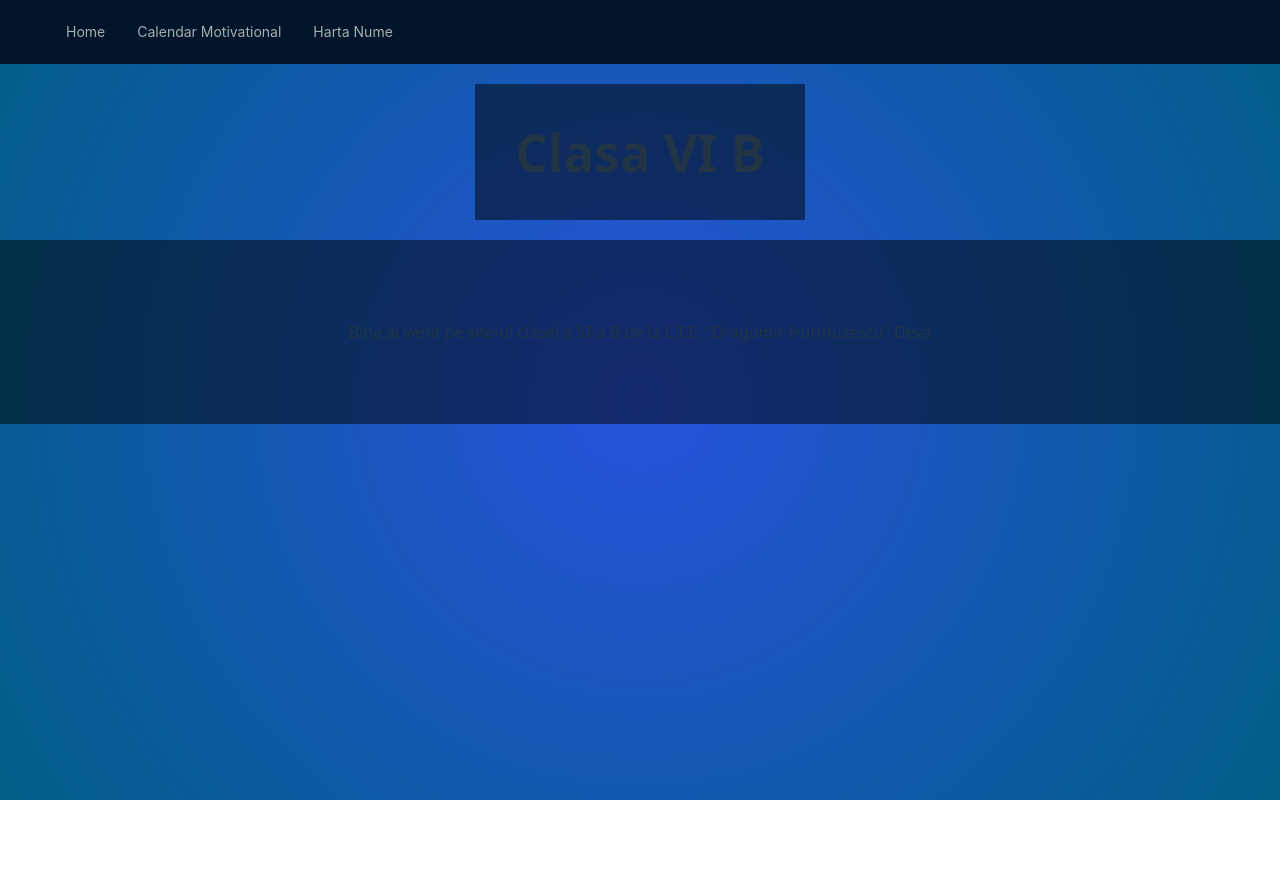
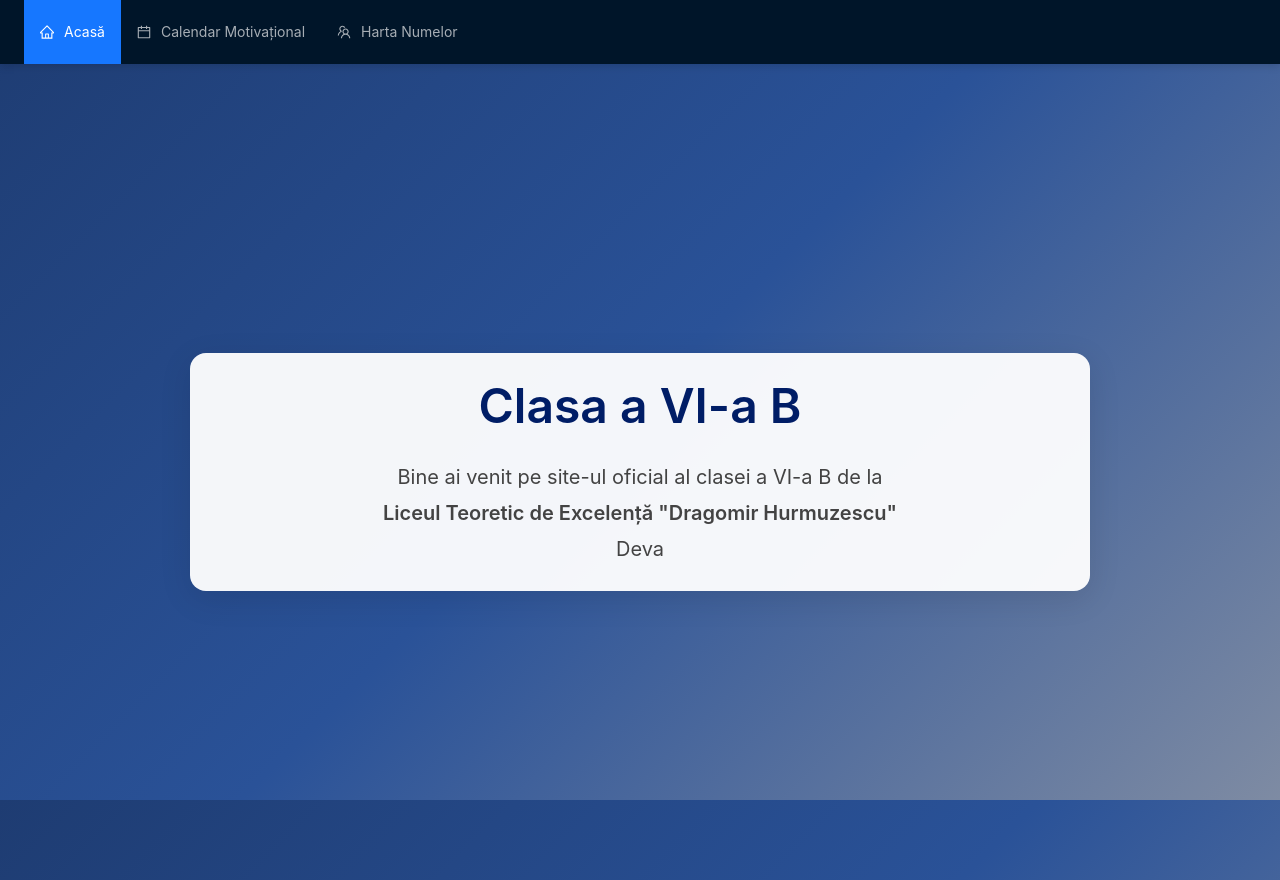
Before and after one commit to ironcracker/site-scoala, a React (Vite) app: page / in a window 1280 px wide. Before the commit the page ends 800 px from the top, so only its background shows below. Built offline with nearby package versions, Linux system fonts and the light colour scheme.

Commit message:
Improve UI

```diff
--- a/index.html
+++ b/index.html
@@ -1,10 +1,11 @@
 <!doctype html>
-<html lang="en">
+<html lang="ro">
   <head>
     <meta charset="UTF-8" />
     <link rel="icon" type="image/svg+xml" href="/vite.svg" />
     <meta name="viewport" content="width=device-width, initial-scale=1.0" />
-    <title>site scoala</title>
+    <meta name="description" content="Site oficial al clasei a VI-a B - L.T.E. Dragomir Hurmuzescu Deva" />
+    <title>Clasa VI B - L.T.E. Dragomir Hurmuzescu Deva</title>
   </head>
   <body>
     <div id="root"></div>
--- a/src/App.tsx
+++ b/src/App.tsx
@@ -1,4 +1,3 @@
-
 import { useState } from 'react';
 import TopMenu from './components/TopMenu';
 import Galerie from './components/Galerie';
@@ -6,30 +5,32 @@
 import Home from './components/Home';
 import Map from './components/Map';
 
-  const RenderPage = ({current}:{current:string}) =>
-  {
-    switch(current)
-    {
+const RenderPage = ({ current }: { current: string }) => {
+    switch (current) {
         case 'home':
-        return <Home/>;
+            return <Home />;
         case 'gallery':
-        return <Galerie/>;
+            return <Galerie />;
         case 'map':
-        return <Map/>;
+            return <Map />;
         default:
-        return <Empty/>;
+            return <Empty />;
     }
-  }
+};
 
 function App() {
     const [current, setCurrent] = useState('home');
 
     return (
-    <div style={{height: '100vh', width: '100vw'}}>
-    <TopMenu setCurrent={setCurrent}/>
-    <RenderPage current={current}/>
+        <div style={{
+            minHeight: '100vh',
+            width: '100vw',
+            overflow: 'auto'
+        }}>
+            <TopMenu setCurrent={setCurrent} />
+            <RenderPage current={current} />
         </div>
-  )
+    );
 }
 
-export default App
+export default App;
--- a/src/components/Home.tsx
+++ b/src/components/Home.tsx
@@ -1,14 +1,56 @@
-import { Flex } from "antd";
+import { Flex, Card, Typography } from "antd";
 
-const Home = () =>{
+const { Title, Paragraph } = Typography;
+
+const Home = () => {
     return (
-        <>
-        <Flex align="center" justify='center'>
-        <h1 style={{backgroundColor:'rgba(0,0,0,.5)', margin:'20px', padding:'40px'}}>Clasa VI B</h1>
+        <Flex
+            align="center"
+            justify="center"
+            style={{
+                minHeight: 'calc(100vh - 64px)',
+                padding: '40px 20px'
+            }}
+        >
+            <Card
+                style={{
+                    maxWidth: '900px',
+                    width: '100%',
+                    backgroundColor: 'rgba(255, 255, 255, 0.95)',
+                    borderRadius: '16px',
+                    boxShadow: '0 8px 32px rgba(0, 0, 0, 0.1)',
+                }}
+                bordered={false}
+            >
+                <Flex vertical align="center" gap="large">
+                    <Title
+                        level={1}
+                        style={{
+                            margin: 0,
+                            textAlign: 'center',
+                            color: '#001d66',
+                            fontSize: '3rem'
+                        }}
+                    >
+                        Clasa a VI-a B
+                    </Title>
+                    <Paragraph
+                        style={{
+                            fontSize: '1.25rem',
+                            textAlign: 'center',
+                            color: '#434343',
+                            lineHeight: '1.8',
+                            margin: 0
+                        }}
+                    >
+                        Bine ai venit pe site-ul oficial al clasei a VI-a B de la<br />
+                        <strong>Liceul Teoretic de Excelență "Dragomir Hurmuzescu"</strong><br />
+                        Deva
+                    </Paragraph>
+                </Flex>
+            </Card>
         </Flex>
-        <Flex align="center" justify='center' style={{backgroundColor:'rgba(0,0,0,.5)', width:'100vw'}}>
-        <p style={{ margin:'0px', padding:'80px'}}>Bine ai venit pe site-ul clasei a VI-a B de la L.T.E. "Dragomir Hurmuzescu" Deva</p>
-        </Flex>
-        </>
-) }
+    );
+};
+
 export default Home;
--- a/src/components/Map.tsx
+++ b/src/components/Map.tsx
@@ -1,43 +1,76 @@
-import { Flex } from "antd";
+import { Flex, Card, Typography } from "antd";
 import '../helpers/styles.css';
-const Map = () =>{
+
+const { Title, Text } = Typography;
+
+const StudentCard = ({ name, qualities }: { name: string; qualities: string[] }) => (
+    <Card
+        style={{
+            minWidth: '280px',
+            backgroundColor: 'rgba(255, 255, 255, 0.95)',
+            borderRadius: '12px',
+            boxShadow: '0 4px 16px rgba(0, 0, 0, 0.1)',
+            transition: 'transform 0.3s ease, box-shadow 0.3s ease',
+        }}
+        hoverable
+        bordered={false}
+    >
+        <Flex vertical gap="middle">
+            <Title level={3} style={{ margin: 0, color: '#001d66', textAlign: 'center' }}>
+                {name}
+            </Title>
+            <Flex vertical gap="small">
+                {qualities.map((quality, index) => (
+                    <Text key={index} className="nameMap" style={{ fontSize: '1rem', color: '#595959' }}>
+                        {quality}
+                    </Text>
+                ))}
+            </Flex>
+        </Flex>
+    </Card>
+);
+
+const Map = () => {
+    const students = [
+        {
+            name: "Marius L.",
+            qualities: ["Modestie", "Ambitie", "Respect", "Inteligenta", "Umor", "Sinceritate"]
+        },
+        {
+            name: "Andrei K.",
+            qualities: ["Altruism", "Noblete", "Determinare", "Respect", "Entuziasm", "Inteligenta"]
+        },
+        {
+            name: "Andreea C.",
+            qualities: ["Acceptare", "Nadejde", "Daruire", "Rabdare", "Empatie", "Echilibru", "Ambitie"]
+        },
+    ];
+
     return (
-        <>
-         <Flex align="center" justify='center'>
-         <h1 style={{ margin:'20px', padding:'40px'}}>Codul numelor a clasei</h1>
-         </Flex>
-         <div style={{ backgroundColor: 'rgba(0,0,0,.5)', padding: '20px' }}>
-            <Flex vertical={false} gap={"large"} wrap>
-            <Flex vertical>
-                <p style={{fontSize:'35px'}}> Marius L.</p>
-                <p className='nameMap'>Modestie</p>
-                <p className='nameMap'>Ambitie</p>
-                <p className='nameMap'>Respect</p>
-                <p className='nameMap'>Inteligenta</p>
-                <p className='nameMap'>Umor</p>
-                <p className='nameMap'>Sinceritate</p>
+        <Flex vertical align="center" style={{ padding: '40px 20px', minHeight: 'calc(100vh - 64px)' }}>
+            <Title
+                level={1}
+                style={{
+                    color: 'white',
+                    textAlign: 'center',
+                    marginBottom: '40px',
+                    textShadow: '2px 2px 4px rgba(0, 0, 0, 0.3)'
+                }}
+            >
+                Codul Numelor Clasei
+            </Title>
+            <Flex
+                gap="large"
+                wrap
+                justify="center"
+                style={{ maxWidth: '1200px', width: '100%' }}
+            >
+                {students.map((student, index) => (
+                    <StudentCard key={index} name={student.name} qualities={student.qualities} />
+                ))}
             </Flex>
-            <Flex vertical>
-                <p style={{fontSize:'35px'}}> Andrei K.</p>
-                <p className='nameMap'>Altruism</p>
-                <p className='nameMap'>Noblete</p>
-                <p className='nameMap'>Determinare</p>
-                <p className='nameMap'>Respect</p>
-                <p className='nameMap'>Entuziasm</p>
-                <p className='nameMap'>Inteligenta</p>
-            </Flex>
-            <Flex vertical>
-                <p style={{fontSize:'35px'}}> Andreea C.</p>
-                <p className='nameMap'>Acceptare</p>
-                <p className='nameMap'>Nadejde</p>
-                <p className='nameMap'>Daruire</p>
-                <p className='nameMap'>Rabdare</p>
-                <p className='nameMap'>Empatie</p>
-                <p className='nameMap'>Echilibru</p>
-                <p className='nameMap'>Ambitie</p>
-            </Flex>
-            </Flex>
-         </div>
-        </>
-) }
+        </Flex>
+    );
+};
+
 export default Map;
--- a/src/components/TopMenu.tsx
+++ b/src/components/TopMenu.tsx
@@ -1,26 +1,41 @@
 import { Flex, Menu } from "antd";
 import { Header } from "antd/es/layout/layout";
+import { HomeOutlined, CalendarOutlined, TeamOutlined } from '@ant-design/icons';
 
-const TopMenu = ({setCurrent}:{setCurrent:React.Dispatch<React.SetStateAction<string>>}) => {
+const TopMenu = ({ setCurrent }: { setCurrent: React.Dispatch<React.SetStateAction<string>> }) => {
     return (
-    <Header>
-    <Flex justify="flex-start" align='left' gap='small'>
-    <Menu theme="dark" onClick={(e) => setCurrent(e.key)} mode="horizontal" items={[
+        <Header style={{
+            boxShadow: '0 2px 8px rgba(0, 0, 0, 0.15)',
+            padding: '0 24px'
+        }}>
+            <Flex justify="flex-start" align="center">
+                <Menu
+                    theme="dark"
+                    onClick={(e) => setCurrent(e.key)}
+                    mode="horizontal"
+                    defaultSelectedKeys={['home']}
+                    style={{ flex: 1, minWidth: 0 }}
+                    items={[
                         {
-          label: 'Home',
+                            label: 'Acasă',
                             key: 'home',
+                            icon: <HomeOutlined />,
                         },
                         {
-            label: 'Calendar Motivational',
+                            label: 'Calendar Motivațional',
                             key: 'gallery',
+                            icon: <CalendarOutlined />,
                         },
                         {
-            label: 'Harta Nume',
+                            label: 'Harta Numelor',
                             key: 'map',
+                            icon: <TeamOutlined />,
                         },
-    ]} />
+                    ]}
+                />
             </Flex>
         </Header>
-)
+    );
 };
+
 export default TopMenu;
--- a/src/helpers/styles.css
+++ b/src/helpers/styles.css
@@ -1,4 +1,19 @@
+.nameMap {
+  position: relative;
+  padding-left: 8px;
+  line-height: 1.8;
+}
+
 .nameMap::first-letter {
-  font-size: 30px;
+  font-size: 1.5rem;
+  font-weight: 600;
+  color: #1890ff;
+}
+
+.nameMap::before {
+  content: "•";
+  position: absolute;
+  left: -8px;
+  color: #1890ff;
   font-weight: bold;
 }
--- a/src/index.css
+++ b/src/index.css
@@ -1,12 +1,12 @@
 :root {
-  font-family: system-ui, Avenir, Helvetica, Arial, sans-serif;
-  line-height: 1.5;
+  font-family: -apple-system, BlinkMacSystemFont, 'Segoe UI', 'Roboto', 'Oxygen', 'Ubuntu', 'Cantarell', 'Fira Sans', 'Droid Sans', 'Helvetica Neue', sans-serif;
+  line-height: 1.6;
   font-weight: 400;
 
   color-scheme: light dark;
-  color: rgba(255, 255, 255, 0.87);
-  background: #041c69;
-  background: radial-gradient(circle, rgba(0, 51, 216, 0.845) 0%, rgb(0, 94, 134) 100%);
+  color: rgba(255, 255, 255, 0.95);
+  background: linear-gradient(135deg, #1e3c72 0%, #2a5298 50%, #7e8ba3 100%);
+  background-attachment: fixed;
 
   font-synthesis: none;
   text-rendering: optimizeLegibility;
```
Lines whose indentation alone changed are shown as unchanged.
